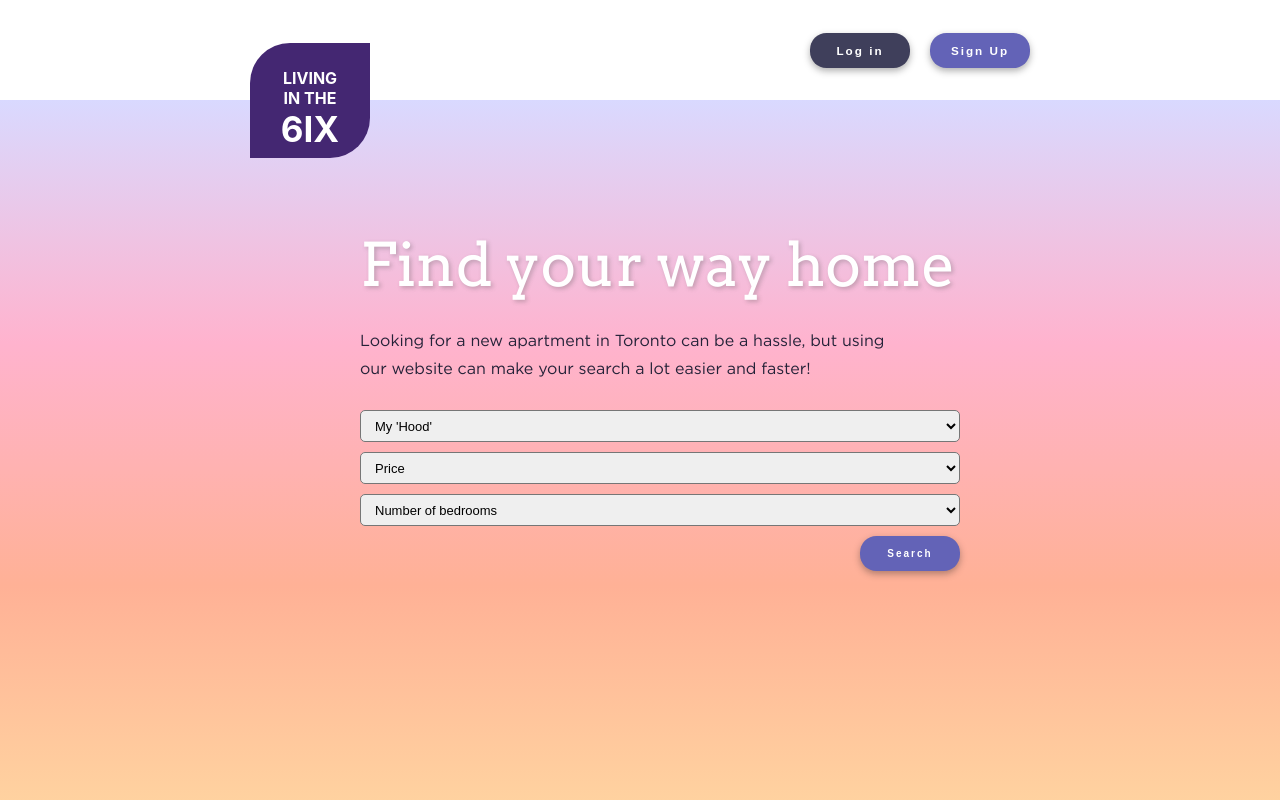
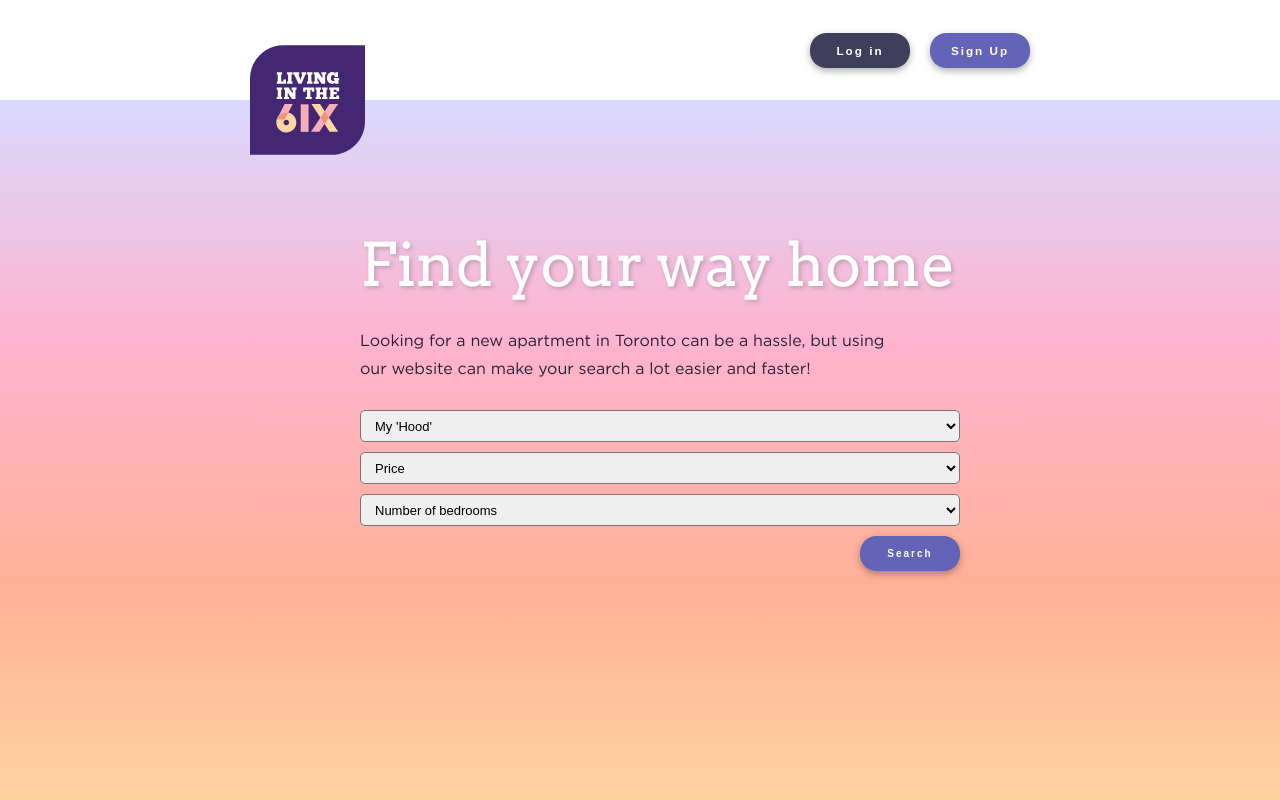
Before and after one commit to JuanTValdez/Living-in-the-Six, a React (Create React App) app: page / in a window 1280 px wide. Shown: the top 800 px of the page. Built offline with nearby package versions, Linux system fonts and the light colour scheme.

Commit message:
added logo img to navbar

```diff
--- a/src/components/NavBar.js
+++ b/src/components/NavBar.js
@@ -1,15 +1,19 @@
 import React from 'react';
 import '../styles/NavBar.css';
+import Logo from '../images/logo.svg';
 
 export default function NavBar() {
 	return (
 		<div>
 			<nav className='nav'>
 				<div className='logo'>
+					<img src={Logo} alt='hh' />
+				</div>
+				{/* <div className='logo'>
 					<p className='font-size-16'>LIVING</p>
 					<p className='font-size-16'>IN THE</p>
 					<p className='font-size-35 six'>6IX</p>
-				</div>
+				</div> */}
 				<ul className='font-size-30'>
 					<li>
 						<button className='dusk-btn'>Log in</button>
@@ -19,8 +23,6 @@ export default function NavBar() {
 					</li>
 				</ul>
 			</nav>
-
-			<div className='test-block'></div>
 		</div>
 	);
 }
--- a/src/styles/NavBar.css
+++ b/src/styles/NavBar.css
@@ -23,16 +23,19 @@
 	border-radius: 1.65rem;
 }
 
-.logo {
+.logo img {
+	height: 12rem;
+	width: 11.5rem;
+
 	margin-top: 100px;
-	width: 120px;
+	/*width: 120px;
 	height: 115px;
 	border-radius: 40px 0 40px 0;
 	font-weight: bold;
 	text-align: center;
 	color: var(--white);
 	background-color: var(--blueberry);
-	padding: 2.5rem;
+	padding: 2.5rem; */
 }
 
 .six {
```
